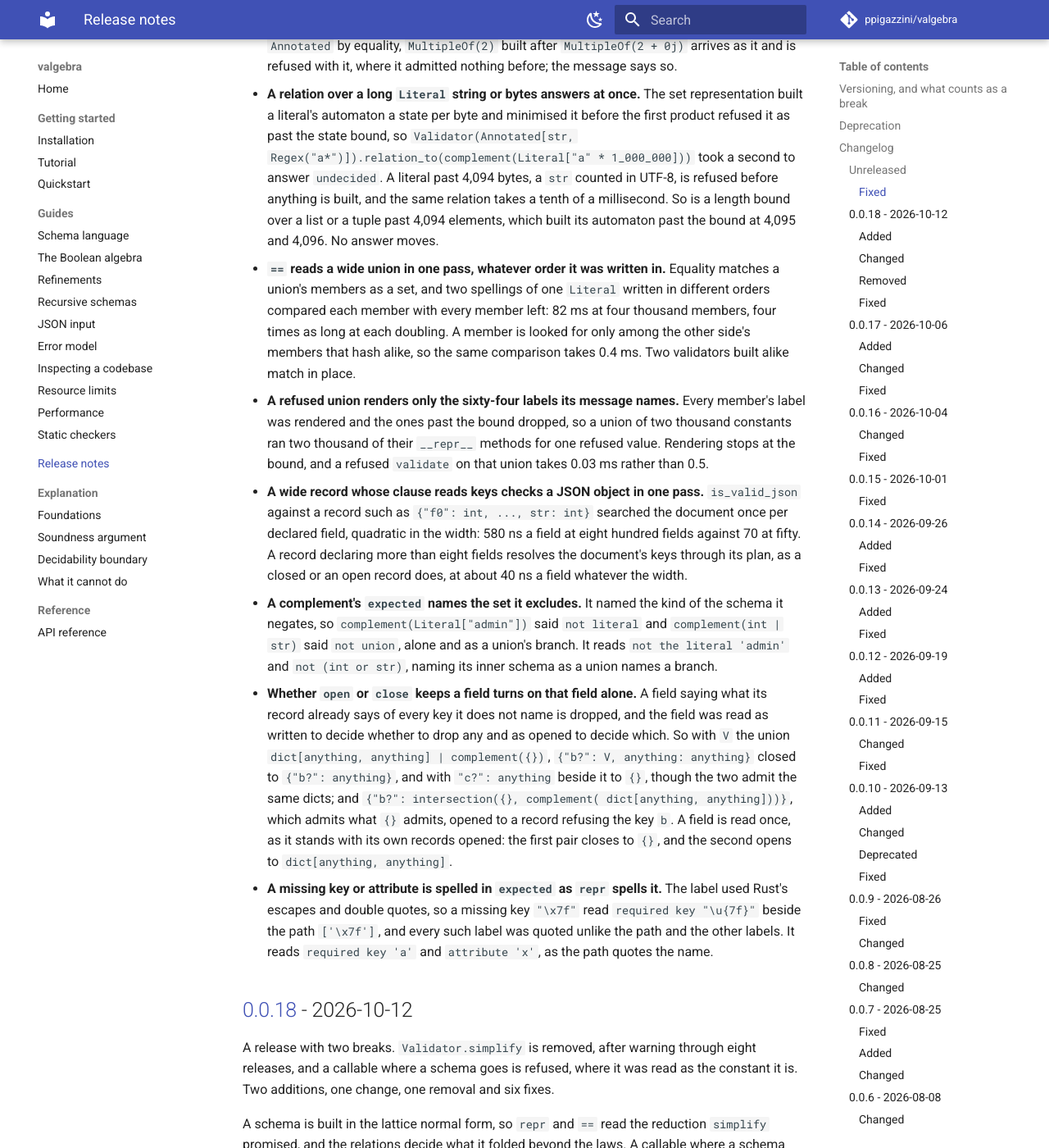
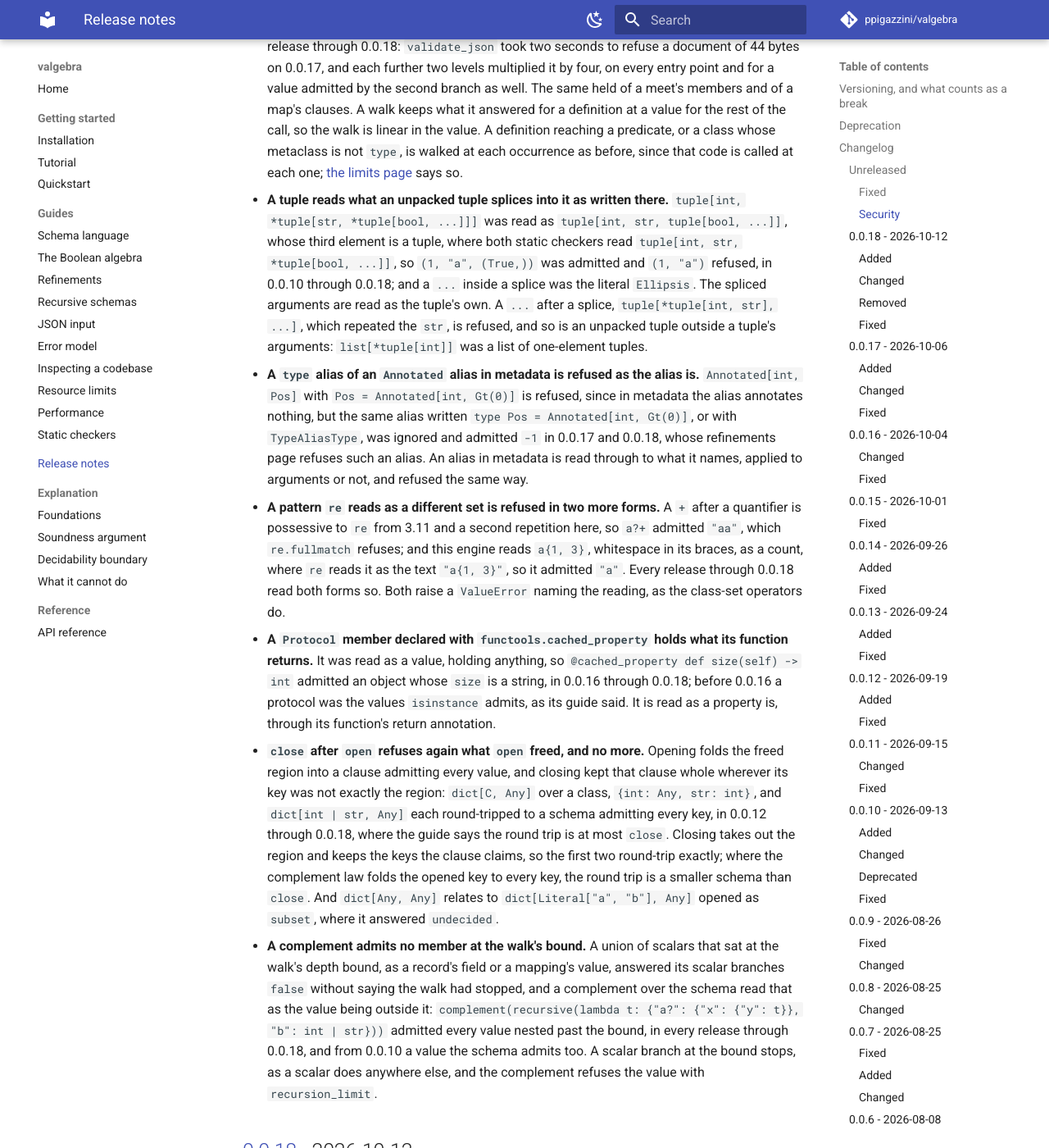
Before and after one commit to ppigazzini/valgebra, an MkDocs documentation site: the page built from docs/12-changelog.md, in a window 1280 px wide and 1400 px high, scrolled down 7003 px. Shown: the whole window at 82% size. Built offline with MkDocs 1.6.1 and Material for MkDocs 9.7.7, drawn with Linux system fonts in a browser that asks for light colours; comment, search, counter and statistics services are not loaded; some of the changed text lies outside the part shown.

Commit message:
docs: the changelog's vulnerabilities name every release they reached
The unreleased section files under Security the eight entries the security
policy scopes as vulnerabilities: one wrong subset proof, six shapes that
admitted a value outside the schema's set, and a walk exponential in the
value's depth inside the documented limits. Each names the releases it
reached, read off every published wheel against the guide that release
shipped. A pattern over bytes and a nested splice reach back to 0.0.10,
close after open to 0.0.12, a protocol's cached property to 0.0.16 and a
type alias in metadata to 0.0.17. The two pattern forms, the complement past
the walk's bound and the walk two branches share reach every release. A
release whose guide gave the old answer as the meaning is not counted.

A complement below an empty refinement was unproved in every release, not
only the last. The changelog page no longer says every relation is sound in
both lines, which a wrong subset proof contradicts, and the release order
publishes a Security entry's advisory beside the release, as the policy says.

```diff
--- a/CHANGELOG.md
+++ b/CHANGELOG.md
@@ -150,11 +104,6 @@ answer of its own, or a repair to a change not yet released.
   that say why: it is a class variable to the typing spec and a field to
   `dataclasses`. A `Protocol` member declared either way is refused as one
   declared `ClassVar` or `Final` is.
-- **A `Protocol` member declared with `functools.cached_property` holds what
-  its function returns.** It was read as a value, holding anything, so
-  `@cached_property def size(self) -> int` admitted an object whose `size` is
-  a string. It is read as a property is, through its function's return
-  annotation.
 - **A `Regex` marker pickles and copies.** Unpickling restored its slot by
   `setattr`, which the immutable marker refuses, so neither `pickle` nor
   `copy` worked, and a schema holding one could not be sent to another process
@@ -171,32 +120,21 @@ answer of its own, or a repair to a change not yet released.
   reads the flattened members, so `==`, `hash` and `repr` give the bounds. A
   join of many complements is folded in time near-linear in its width, where
   the pair check was quadratic.
-- **`close` after `open` refuses again what `open` freed, and no more.**
-  Opening folds the freed region into a clause admitting every value, and
-  closing kept that clause whole wherever its key was not exactly the region:
-  `dict[C, Any]` over a class, `{int: Any, str: int}`, and
-  `dict[int | str, Any]` each round-tripped to a schema admitting every key,
-  in 0.0.17 and 0.0.18, where the guide says the round trip is at most
-  `close`. Closing takes out the region and keeps the keys the clause claims,
-  so the first two round-trip exactly; where the complement law folds the
-  opened key to every key, the round trip is a smaller schema than `close`.
-  And `dict[Any, Any]` relates to `dict[Literal["a", "b"], Any]` opened as
-  `subset`, where it answered `undecided`.
 - **A chain of recursive definitions is checked in time linear in its
   length.** The contractivity check walked a definition once per path to it,
   so a chain whose every link names the one before it twice took 0.27 s at
   eighteen definitions and doubled per link; the 128 a validator may hold
   never finished. It enters each definition once.
 - **A complement is below the complement of an empty refinement.**
-  `complement(Annotated[str, Regex("x"), MaxLen(0)])` is the universe, since
-  no string both matches `x` and has no characters, yet
-  `complement(Annotated[str, MaxLen(0), str.isdigit])` and the complement of a
-  union of forty patterns answered `undecided` below it in 0.0.18. Two
-  complements relate as their inner sets do the other way round, and there
-  the empty refinement is the subject, whose emptiness the rule read without
-  the set representation, the one reader of a pattern's shortest match. The
-  rule asks it where the inner sets' relation declines, as the rule for a
-  single complement does.
+  `complement(Annotated[str, Regex("x"), MaxLen(0)])` is the universe, since no
+  string both matches `x` and has no characters, yet `complement(Annotated[str,
+  MaxLen(0), str.isdigit])` and the complement of a union of forty patterns
+  were not proved below it in any release through 0.0.18. Two complements
+  relate as their inner sets do the other way round, and there the empty
+  refinement is the subject, whose emptiness the rule read without the set
+  representation, the one reader of a pattern's shortest match. The rule asks
+  it where the inner sets' relation declines, as the rule for a single
+  complement does.
 - **A constant prints whole in a `repr`.** A constant past eighty
   characters was cut where an error message cuts a value, so
   `Literal["x" * 100]`, `Literal[10**100]` and `Annotated[int, Ge(10**90)]`
@@ -370,6 +299,85 @@ answer of its own, or a repair to a change not yet released.
   read `required key "\u{7f}"` beside the path `['\x7f']`, and every such
   label was quoted unlike the path and the other labels. It reads
   `required key 'a'` and `attribute 'x'`, as the path quotes the name.
+
+### Security
+
+- **A pattern over a base holding `bytes` is a set of strings in the
+  relations.** The set representation read `Annotated[str | bytes,
+  Regex("a*")]` as the pattern's language over `bytes` as well, while the walk
+  refuses every byte string. So `Annotated[bytes, MaxLen(0)]` was answered
+  `subset` of it, though `b""` is in the first and not the second;
+  `intersection(Literal[b"a"], complement(it))` was answered empty, though it
+  admits `b"a"`; and its relation to `str`, and to `Annotated[str,
+  Regex("a*")]`, which it equals, was `not_subset`. The answers were wrong in
+  0.0.10 through 0.0.18. A pattern is read as its language over `str` and
+  nothing else, as the walk reads it, and a base holding no string meets it in
+  nothing. A pattern over a base wider than the word kinds, such as `str |
+  int`, and a pattern no string matches, such as `[^\s\S]`, are decided where
+  they answered `undecided`.
+- **A value is walked once per definition where two branches read it as one.**
+  `recursive(lambda t: union(int, [t], [union(t, str)]))` reads a list's
+  element as `t` under both list branches, and each level of the value walked
+  the level below once per branch, in every release through 0.0.18:
+  `validate_json` took two seconds to refuse a document of 44 bytes on 0.0.17,
+  and each further two levels multiplied it by four, on every entry point and
+  for a value admitted by the second branch as well. The same held of a meet's
+  members and of a map's clauses. A walk keeps what it answered for a
+  definition at a value for the rest of the call, so the walk is linear in the
+  value. A definition reaching a predicate, or a class whose metaclass is not
+  `type`, is walked at each occurrence as before, since that code is called at
+  each one; [the limits
+  page](https://ppigazzini.github.io/valgebra/10-limits/#what-the-bounds-do-not-bound)
+  says so.
+- **A tuple reads what an unpacked tuple splices into it as written there.**
+  `tuple[int, *tuple[str, *tuple[bool, ...]]]` was read as `tuple[int, str,
+  tuple[bool, ...]]`, whose third element is a tuple, where both static
+  checkers read `tuple[int, str, *tuple[bool, ...]]`, so `(1, "a", (True,))`
+  was admitted and `(1, "a")` refused, in 0.0.10 through 0.0.18; and a `...`
+  inside a splice was the literal `Ellipsis`. The spliced arguments are read as
+  the tuple's own. A `...` after a splice, `tuple[*tuple[int, str], ...]`,
+  which repeated the `str`, is refused, and so is an unpacked tuple outside a
+  tuple's arguments: `list[*tuple[int]]` was a list of one-element tuples.
+- **A `type` alias of an `Annotated` alias in metadata is refused as the alias
+  is.** `Annotated[int, Pos]` with `Pos = Annotated[int, Gt(0)]` is refused,
+  since in metadata the alias annotates nothing, but the same alias written
+  `type Pos = Annotated[int, Gt(0)]`, or with `TypeAliasType`, was ignored and
+  admitted `-1` in 0.0.17 and 0.0.18, whose refinements page refuses such an
+  alias. An alias in metadata is read through to what it names, applied to
+  arguments or not, and refused the same way.
+- **A pattern `re` reads as a different set is refused in two more forms.** A
+  `+` after a quantifier is possessive to `re` from 3.11 and a second
+  repetition here, so `a?+` admitted `"aa"`, which `re.fullmatch` refuses; and
+  this engine reads `a{1, 3}`, whitespace in its braces, as a count, where `re`
+  reads it as the text `"a{1, 3}"`, so it admitted `"a"`. Every release through
+  0.0.18 read both forms so. Both raise a `ValueError` naming the reading, as
+  the class-set operators do.
+- **A `Protocol` member declared with `functools.cached_property` holds what
+  its function returns.** It was read as a value, holding anything, so
+  `@cached_property def size(self) -> int` admitted an object whose `size` is a
+  string, in 0.0.16 through 0.0.18; before 0.0.16 a protocol was the values
+  `isinstance` admits, as its guide said. It is read as a property is, through
+  its function's return annotation.
+- **`close` after `open` refuses again what `open` freed, and no more.**
+  Opening folds the freed region into a clause admitting every value, and
+  closing kept that clause whole wherever its key was not exactly the region:
+  `dict[C, Any]` over a class, `{int: Any, str: int}`, and `dict[int | str,
+  Any]` each round-tripped to a schema admitting every key, in 0.0.12 through
+  0.0.18, where the guide says the round trip is at most `close`. Closing takes
+  out the region and keeps the keys the clause claims, so the first two
+  round-trip exactly; where the complement law folds the opened key to every
+  key, the round trip is a smaller schema than `close`. And `dict[Any, Any]`
+  relates to `dict[Literal["a", "b"], Any]` opened as `subset`, where it
+  answered `undecided`.
+- **A complement admits no member at the walk's bound.** A union of scalars
+  that sat at the walk's depth bound, as a record's field or a mapping's value,
+  answered its scalar branches `false` without saying the walk had stopped, and
+  a complement over the schema read that as the value being outside it:
+  `complement(recursive(lambda t: {"a?": {"x": {"y": t}}, "b": int | str}))`
+  admitted every value nested past the bound, in every release through 0.0.18,
+  and from 0.0.10 a value the schema admits too. A scalar branch at the bound
+  stops, as a scalar does anywhere else, and the complement refuses the value
+  with `recursion_limit`.
 
 ## [0.0.18] - 2026-10-12
 
```
Also changed, not shown: other parts of CHANGELOG.md (+0 -55 lines), docs/12-changelog.md (+1 -2 lines), docs/dev/09-releasing.md (+3 -1 lines).
